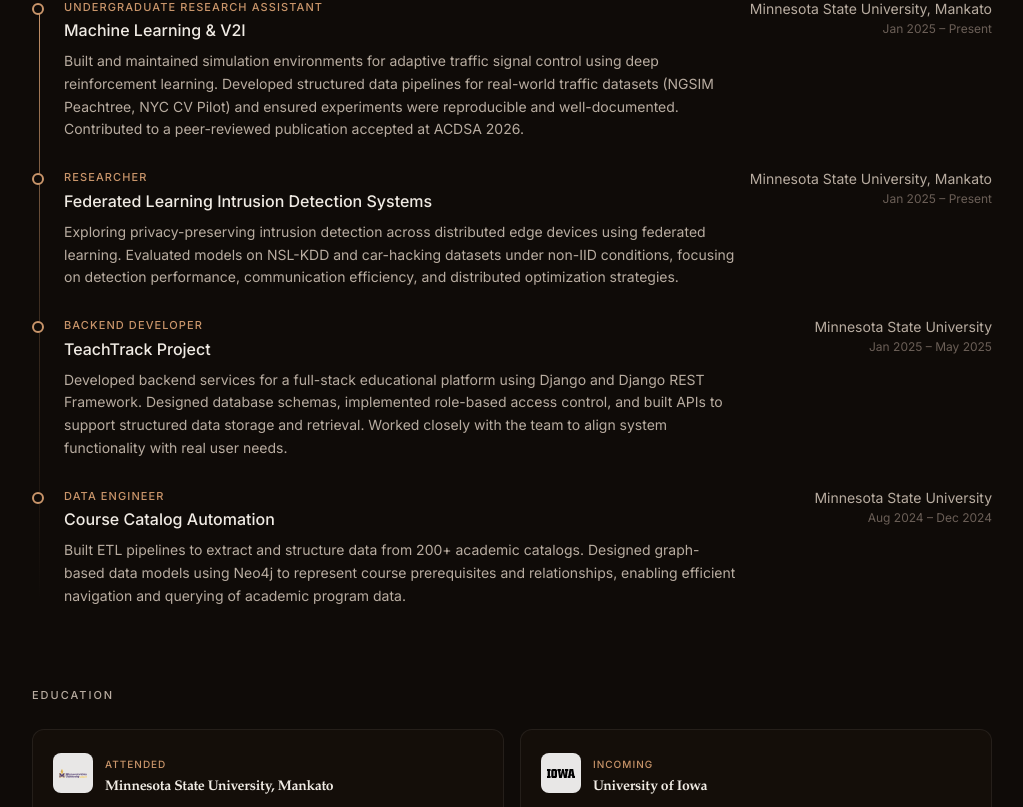
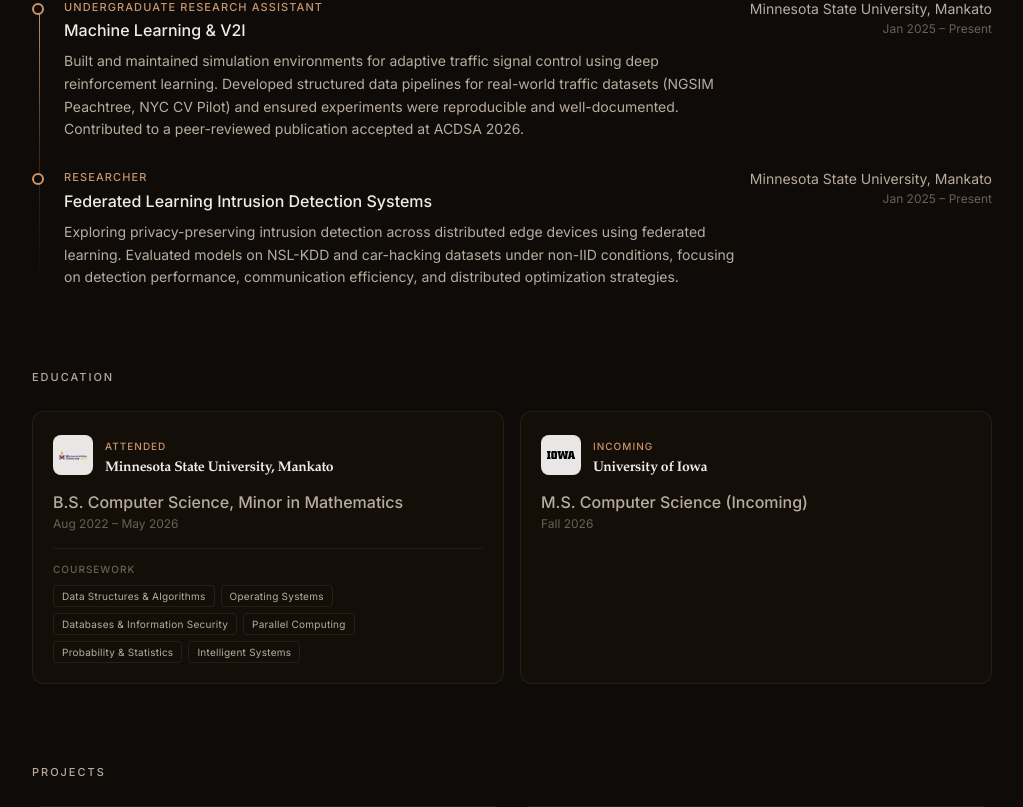
Before and after one commit to EGKIP/Portfolio, a React (Vite) app: page / in a window 1280 px wide. Shown: the part 483-1290 px from the top of the page, without its empty margins (128-1151 px from the left). Built offline with nearby package versions, Linux system fonts and the light colour scheme.

Commit message:
trim experience

```diff
--- a/src/data/site.ts
+++ b/src/data/site.ts
@@ -54,22 +54,6 @@ export const experienceEntries: ReadonlyArray<ExperienceEntry> = [
     period: 'Jan 2025 – Present',
     description:
       'Exploring privacy-preserving intrusion detection across distributed edge devices using federated learning. Evaluated models on NSL-KDD and car-hacking datasets under non-IID conditions, focusing on detection performance, communication efficiency, and distributed optimization strategies.',
-  },
-  {
-    title: 'Backend Developer',
-    subtitle: 'TeachTrack Project',
-    org: 'Minnesota State University',
-    period: 'Jan 2025 – May 2025',
-    description:
-      'Developed backend services for a full-stack educational platform using Django and Django REST Framework. Designed database schemas, implemented role-based access control, and built APIs to support structured data storage and retrieval. Worked closely with the team to align system functionality with real user needs.',
-  },
-  {
-    title: 'Data Engineer',
-    subtitle: 'Course Catalog Automation',
-    org: 'Minnesota State University',
-    period: 'Aug 2024 – Dec 2024',
-    description:
-      'Built ETL pipelines to extract and structure data from 200+ academic catalogs. Designed graph-based data models using Neo4j to represent course prerequisites and relationships, enabling efficient navigation and querying of academic program data.',
   },
 ] as const
 
```
